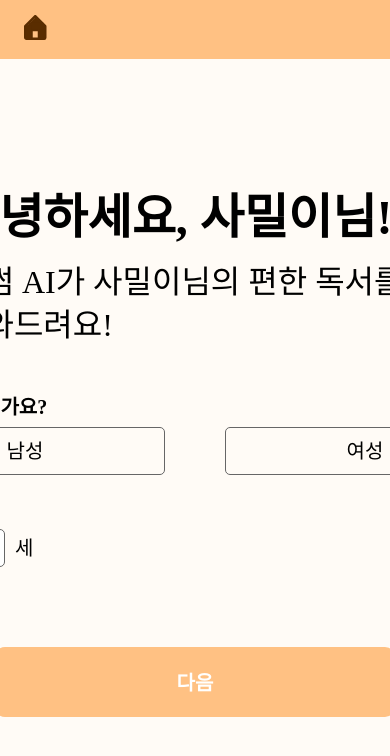
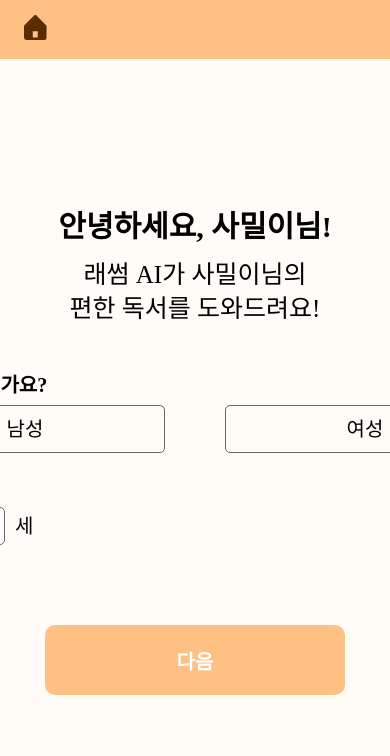
Before and after one commit to Ressum/FrontEnd, a React (Create React App) app: page /aisurvey/aisurvey1 in a window 390 px wide. Shown: the top 756 px of the page. Built offline with nearby package versions, Linux system fonts and the light colour scheme; a web font is replaced by a local one.

Commit message:
CHORE :: AI반응형

```diff
--- a/src/components/AISurvey/AISurvey.scss
+++ b/src/components/AISurvey/AISurvey.scss
@@ -24,16 +24,27 @@
                 display: flex;
                 flex-direction: column;
                 justify-content: center;
+                justify-items: center;
                 row-gap: 10px;
 
                 > h1 {
                     font-size: 48px;
                     font-weight: 600;
                     font-family: 'Blinker';
+                    width: 100%;
+                    text-align: center;
+                    @media (max-width:690px) {
+                        font-size: 30px;
+                    }
                 }
                 > div {
                     font-size: 32px;
                     font-family: 'Blinker';
+                    width: 100%;
+                    text-align: center;
+                    @media (max-width:690px) {
+                        font-size: 25px;
+                    }
                 }
             }
         }
@@ -49,6 +60,9 @@
                 font-family: 'Blinker';
                 font-weight: 700;
                 font-size: 20px;
+                @media (max-width:690px) {
+                    width: 300px;
+                }
             }
         }
     }
--- a/src/components/AISurvey/AISurvey1/AISurvey1.js
+++ b/src/components/AISurvey/AISurvey1/AISurvey1.js
@@ -8,7 +8,7 @@ function AISurvey1() {
                 <div className='questions'>
                     <h1>안녕하세요, 사밀이님!</h1>
                     <div>
-                        래썸 AI가 사밀이님의
+                        래썸 AI가 사밀이님의<br></br>
                         편한 독서를 도와드려요!
                     </div>
                 </div>
--- a/src/components/AISurvey/AISurvey1/AISurvey1.scss
+++ b/src/components/AISurvey/AISurvey1/AISurvey1.scss
@@ -39,13 +39,16 @@ form{
                     align-items: center;
                     font-size: 20px;
                     font-family: 'Blinker';
-
+                    >input{
+                        @media (max-width:690px) {
+                            width: 40px;
+                        }
+                    }
                     >input[type=radio] {
-                        display: none;
-
                         &:nth-child(1):checked+label {
                             border: 3px solid #000;
                         }
+                        display: none;
 
                         &:nth-child(3):checked+label {
                             border: 3px solid #000;
```
